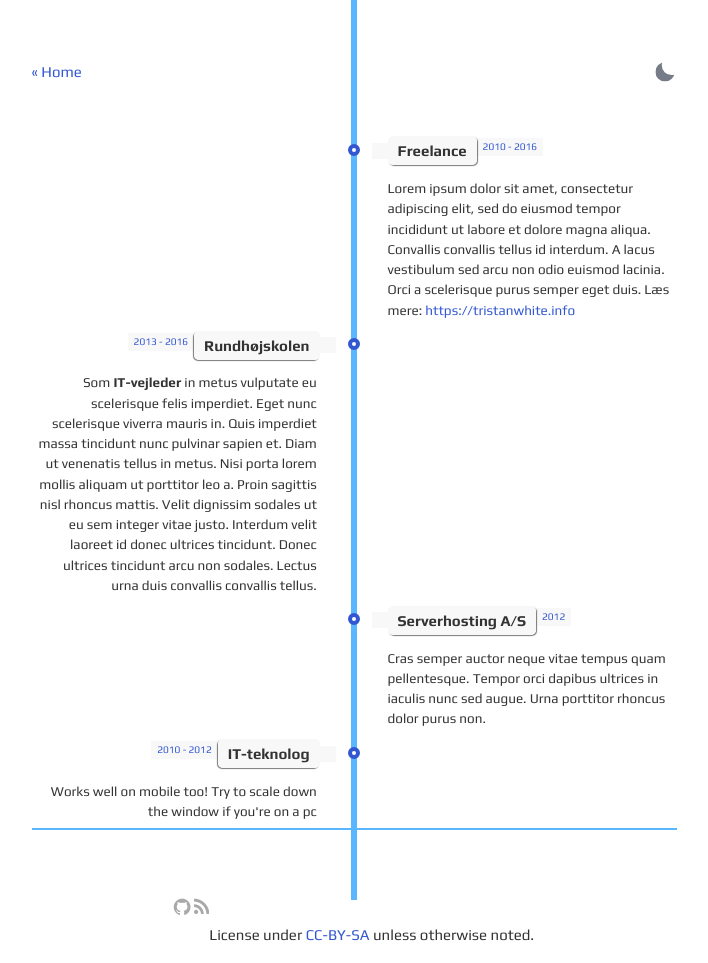
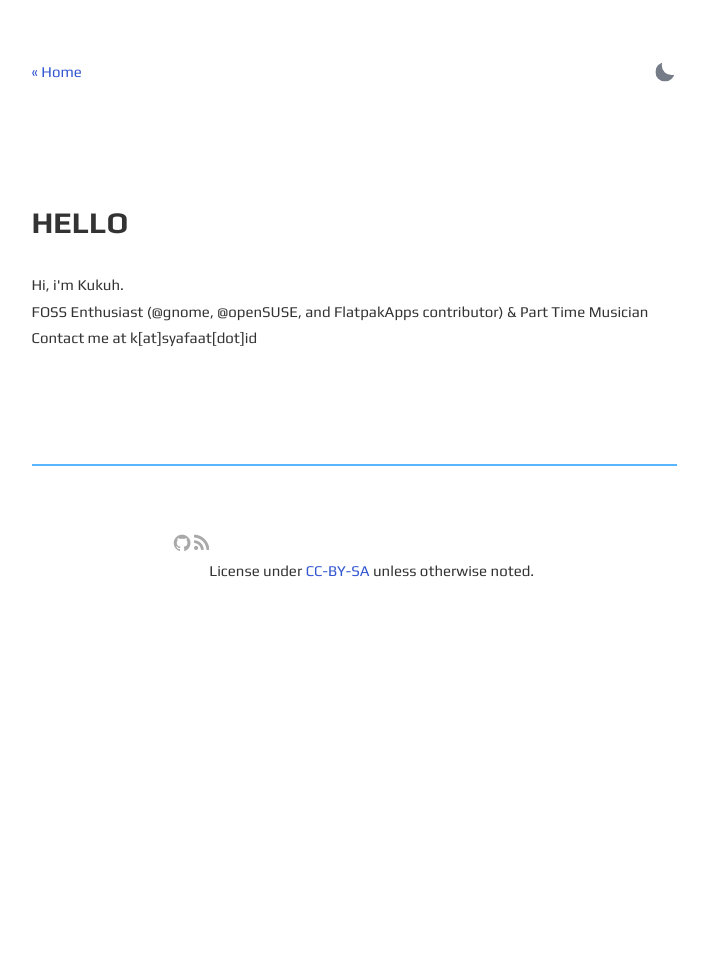
Before and after one commit to cho2/cho2.github.io, a Jekyll site: the page built from about.html, in a window 1280 px wide. Shown: the whole page, without its empty margins (286-994 px from the left). Built offline with Jekyll 4.4.1, drawn with Linux system fonts in a browser that asks for light colours; after the commit the page ends 900 px from its top, so only the background shows below that.

Commit message:
Update about page

```diff
--- a/about.html
+++ b/about.html
@@ -12,74 +12,10 @@ layout: default
 </section>
 
 <section>
-    <!-- The Timeline -->
-
-    <ul class="timeline">
-
-        <!-- Item 1 -->
-        <li>
-            <div class="direction-r">
-                <div class="flag-wrapper">
-                    <span class="flag">Freelance</span>
-                    <span class="time-wrapper"><span class="time">2010 - 2016</span></span>
-                </div>
-                <div class="desc">
-                    Lorem ipsum dolor sit amet, consectetur adipiscing elit, sed do eiusmod tempor incididunt
-                    ut labore et dolore magna aliqua. Convallis convallis tellus id interdum. A lacus
-                    vestibulum sed arcu non odio euismod lacinia. Orci a scelerisque purus semper eget duis.
-                    Læs mere: <a href="https://tristanwhite.info" target="_top">https://tristanwhite.info</a>
-                </div>
-            </div>
-        </li>
-
-        <!-- Item 2 -->
-        <li>
-            <div class="direction-l">
-                <div class="flag-wrapper">
-                    <span class="flag">Rundhøjskolen</span>
-                    <span class="time-wrapper"><span class="time">2013 - 2016</span></span>
-                </div>
-                <div class="desc">
-                    Som <strong>IT-vejleder</strong> in metus vulputate eu scelerisque felis imperdiet.
-                    Eget nunc scelerisque viverra mauris in. Quis imperdiet massa tincidunt nunc pulvinar sapien et.
-                    Diam ut venenatis tellus in metus. Nisi porta lorem mollis aliquam ut porttitor leo a. Proin
-                    sagittis nisl rhoncus mattis. Velit dignissim sodales ut eu sem integer vitae justo. Interdum
-                    velit laoreet id donec ultrices tincidunt. Donec ultrices tincidunt arcu non sodales.
-                    Lectus urna duis convallis convallis tellus.
-                </div>
-            </div>
-        </li>
-
-        <!-- Item 3 -->
-        <li>
-            <div class="direction-r">
-                <div class="flag-wrapper">
-                    <span class="flag">Serverhosting A/S</span>
-                    <span class="time-wrapper"><span class="time">2012</span></span>
-                </div>
-                <div class="desc">
-                    Cras semper auctor neque vitae tempus quam pellentesque. Tempor orci dapibus ultrices
-                    in iaculis nunc sed augue. Urna porttitor rhoncus dolor purus non.
-                </div>
-            </div>
-        </li>
-
-
-        <!-- Item 4 -->
-        <li>
-            <div class="direction-l">
-                <div class="flag-wrapper">
-                    <span class="flag">IT-teknolog</span>
-                    <span class="time-wrapper"><span class="time">2010 - 2012</span></span>
-                </div>
-                <div class="desc">
-                    Works well on mobile too! Try to scale down the window if you're on a pc
-                </div>
-            </div>
-        </li>
-
-    </ul>
-
+    <h1>Hello</h1>
+    <p>Hi, i'm Kukuh.</p>
+    <p>FOSS Enthusiast (@gnome, @openSUSE, and FlatpakApps contributor) & Part Time Musician</p>
+    <p>Contact me at k[at]syafaat[dot]id</p>
 </section>
 
 
```
